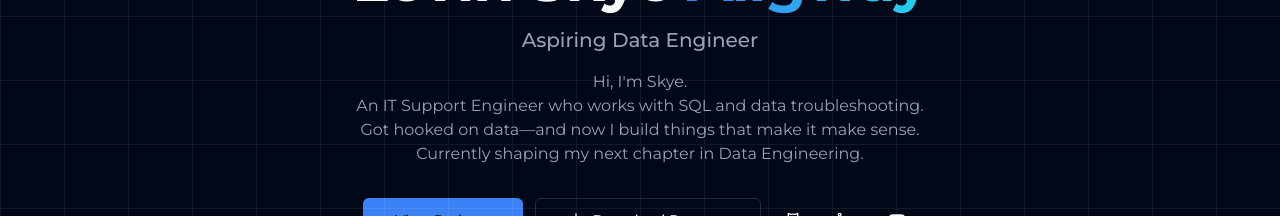
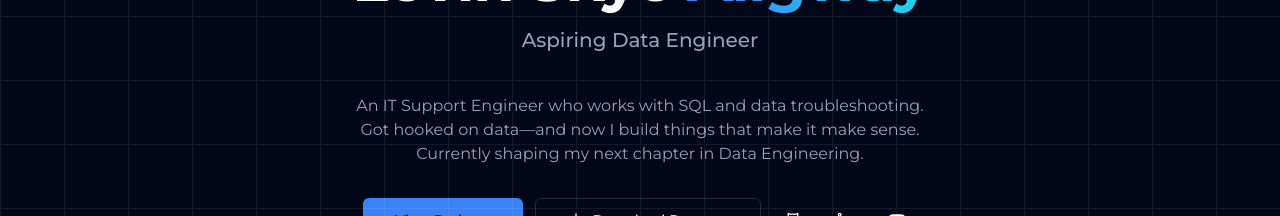
Before and after one commit to levinskyea/levin-data-engineer-portfolio, a Next.js app: page / in a window 1280 px wide. Shown: the part 368-584 px from the top of the page. Built offline with nearby package versions, Linux system fonts and the light colour scheme.

Commit message:
Update hero text

```diff
--- a/src/components/hero.tsx
+++ b/src/components/hero.tsx
@@ -83,7 +83,6 @@ export function Hero() {
           transition={{ duration: 0.5, delay: 0.4 }}
           className="mb-8 text-base text-muted-foreground max-w-2xl mx-auto"
         >
-          Hi, I&apos;m Skye.{" "}
           <br />
           An IT Support Engineer who works with SQL and data troubleshooting.{" "}
           <br />
```
